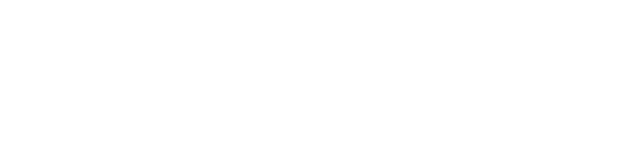
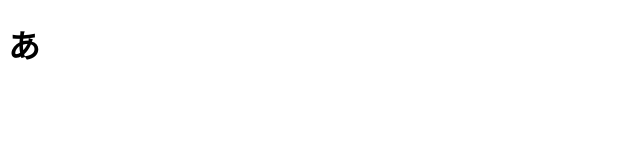
Before and after one commit to ItoSeiy/FlappyBird-JS, a plain HTML site: page index.html in a window 1280 px wide. Shown: the full height of the page, 0-640 px from the left. Drawn offline with Linux system fonts and the light colour scheme.

Commit message:
タグテスト

```diff
--- a/index.html
+++ b/index.html
@@ -8,6 +8,6 @@
         <link rel="stylesheet" href="./style.css">
     </head>
     <body>
-
+        <h1>あ</h1>
     </body>
 </html>
```
